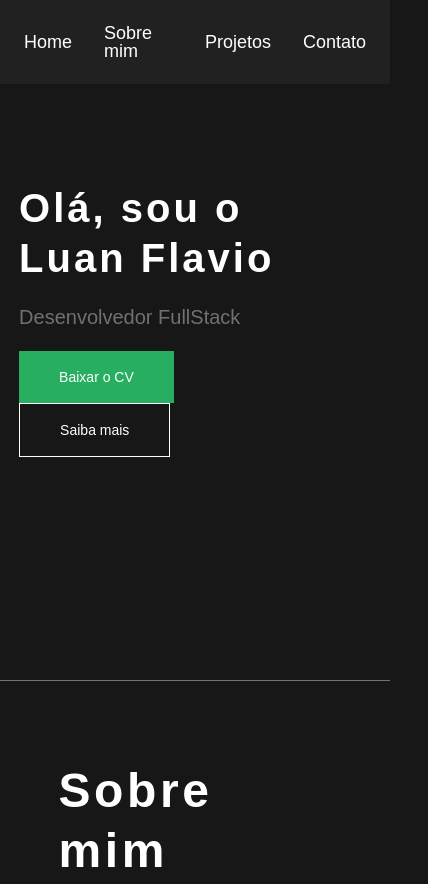
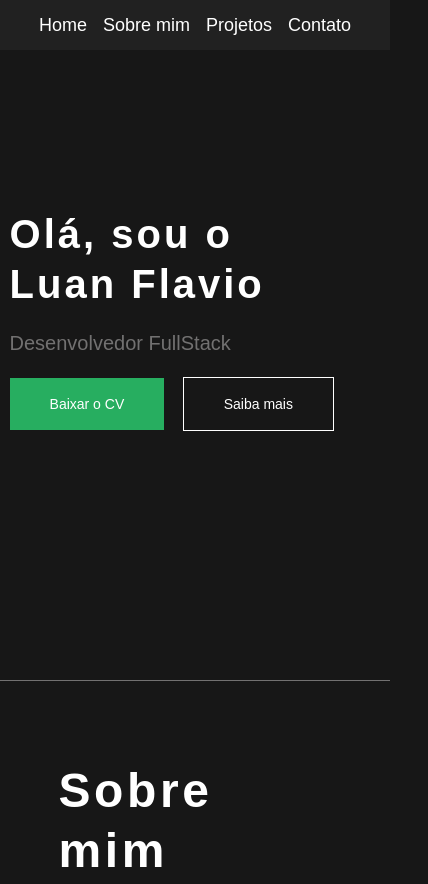
Before and after one commit to Luan-FlavioBr/Portifolio, a plain HTML site: page index.html in a window 390 px wide. Shown: the top 884 px of the page, 428 px wide, since content can reach past the window. Drawn offline with Linux system fonts and the light colour scheme.

Commit message:
[Feat] Added more mediaqueries

```diff
--- a/src/styles/mediaqueries.css
+++ b/src/styles/mediaqueries.css
@@ -160,9 +160,6 @@
 }
 
 @media screen and (max-width:480px) {
-
-
-
     /*Contact*/
 
     .button {
@@ -177,3 +174,37 @@
         width: 80%;
     }
 }
+
+@media screen and (max-width:480px) {
+    header {
+        display: flex;
+        align-items: center;
+        justify-content: center;
+        padding: 1em;
+    }
+
+
+    .header__navigation {
+        padding: 0;
+        margin: 0;
+        width: 100%;
+    }
+
+    .navigation {
+        align-items: center;
+        justify-content: center;
+        gap: 1em;
+    }
+
+    .main-content{
+        width: 90%;
+    }
+
+    .contact-container {
+        width: 100%;
+    }
+
+    .email {
+        font-size: 1.2em;
+    }
+}
```
